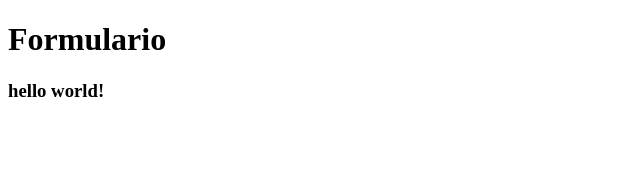
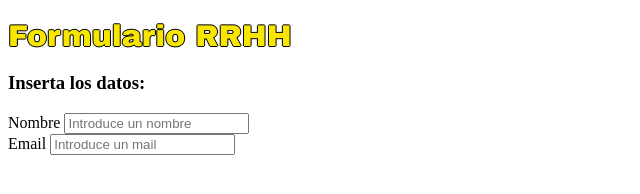
Before and after one commit to alopez1981/formulario.github.io, a plain HTML site: page index.html in a window 1280 px wide. Shown: the whole page, without its empty margins (0-640 px from the left). Drawn offline with Linux system fonts and the light colour scheme.

Commit message:
formulario

```diff
--- /dev/null
+++ b/css/style.css
@@ -0,0 +1,7 @@
+h1 {
+    color: #f8e600;
+    font-family: arial black;
+    font-weight: bold;
+    font-size: 30px;
+    text-shadow: -1px 0 #000, 0 1px #000, 1px 0 #000, 0 -1px #000;
+}
--- a/index.html
+++ b/index.html
@@ -3,10 +3,22 @@
 <head>
     <meta charset="UTF-8">
     <meta name="viewport" content="width=device-width, initial-scale=1.0">
+    <link rel="stylesheet" href="css/style.css">
     <title>Formulario</title>
 </head>
 <body>
-    <h1>Formulario</h1>
-    <h3>hello world!</h3>
+    <h1>Formulario RRHH</h1>
+    <h3>Inserta los datos:</h3>
+    <form>
+        <div class="elem-group">
+            <label for ="Name">Nombre</label>
+            <input type="text" id="name" name="employer_name" placeholder="Introduce un nombre" required>
+        </div>
+        <div class="elem-group">
+            <label for ="email">Email</label>
+            <input type="email" id="email" name="employer_email" placeholder="Introduce un mail" required>
+        </div>
+    </form>
+
 </body>
 </html>
```
